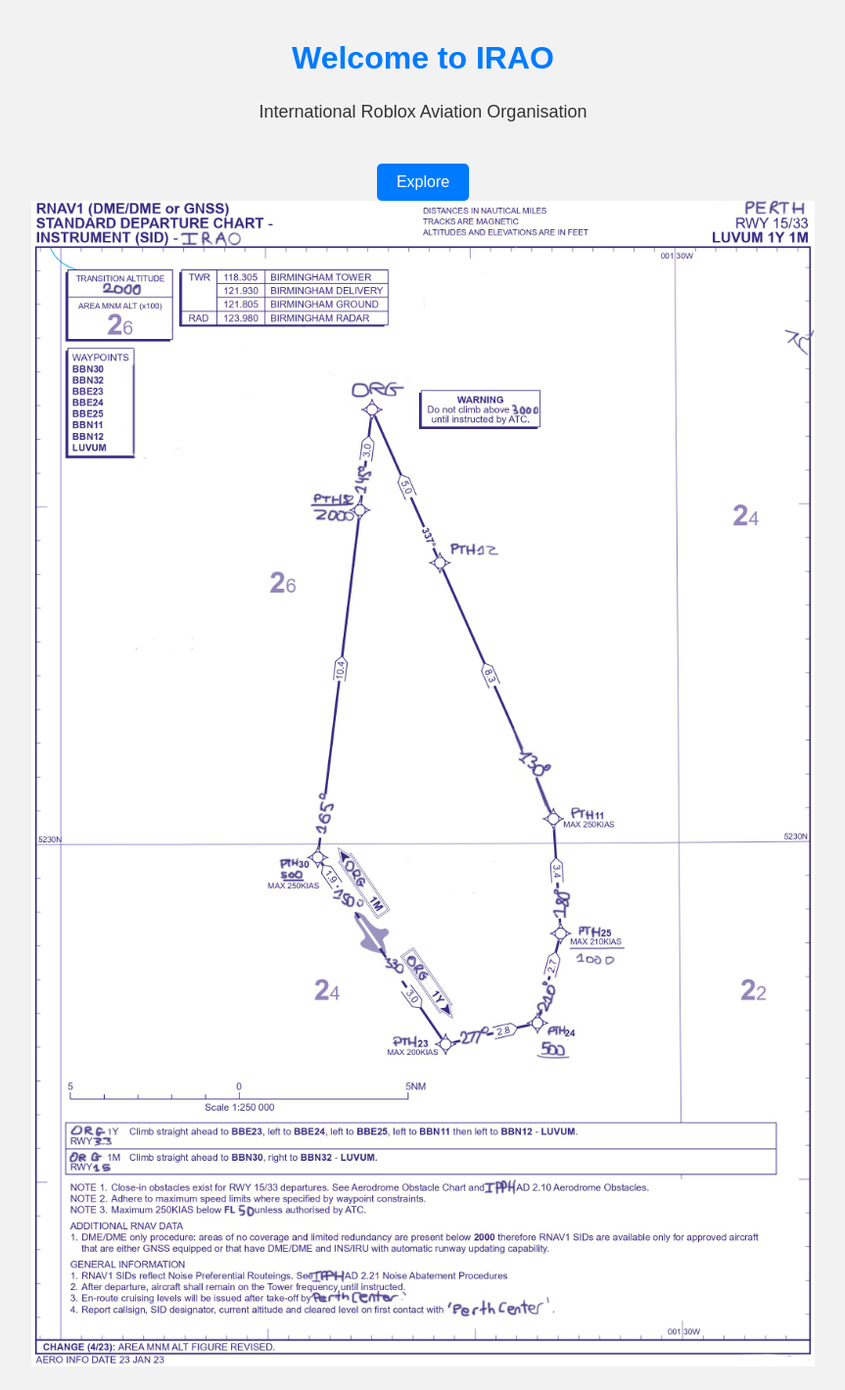
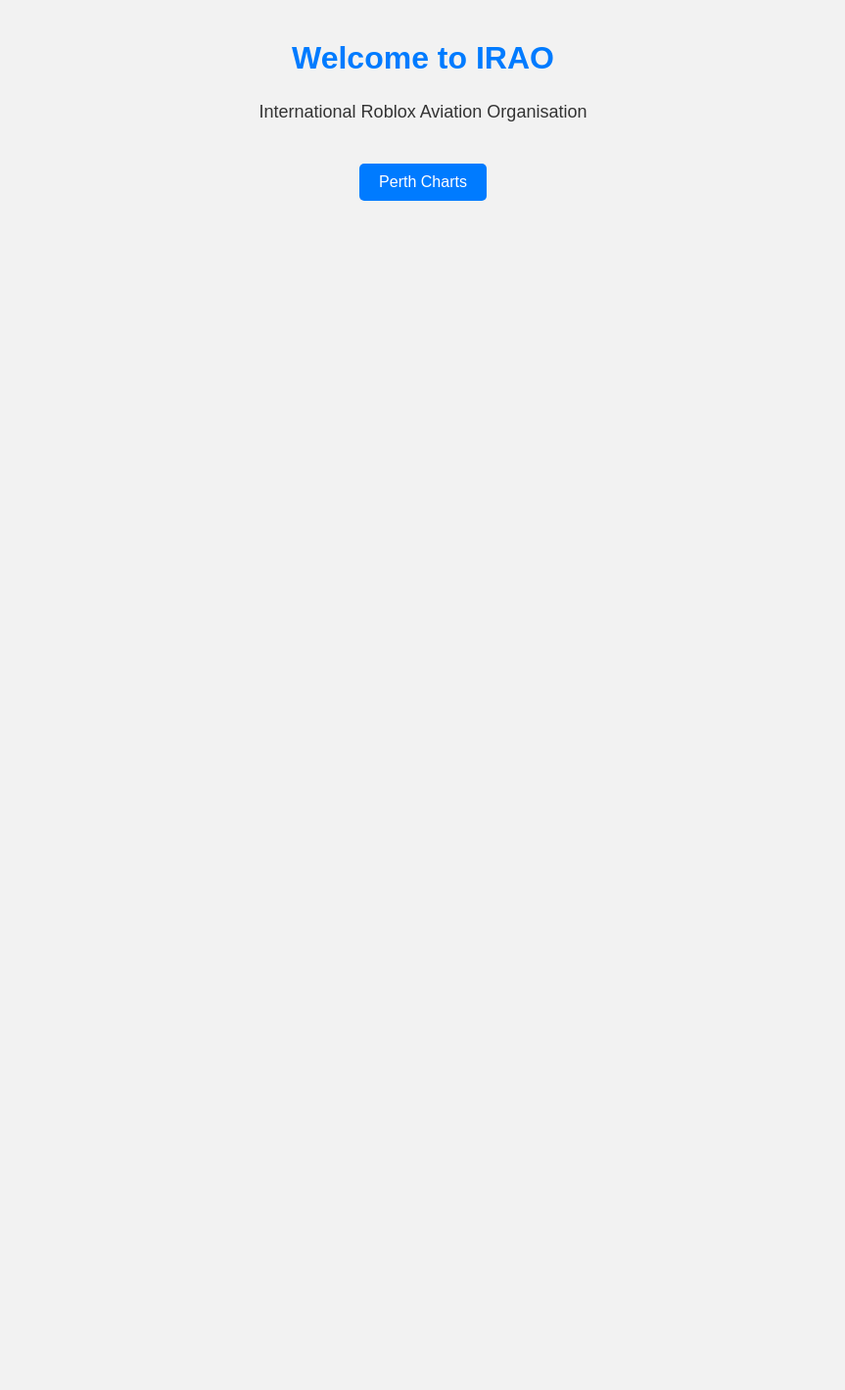
Before and after one commit to BedsAreDragons/IRAO, a Flask app: page / in a window 1280 px wide. Shown: the whole page at 98% size, without its empty margins (208-1071 px from the left). After the commit the page ends 205 px from the top, so only its background shows below. Run offline with Flask 3, Linux system fonts and the light colour scheme; some web fonts are replaced.

Commit message:
Update index.html

```diff
--- a/templates/index.html
+++ b/templates/index.html
@@ -48,9 +48,8 @@
     <div class="container">
         <h1>Welcome to IRAO</h1>
         <p>International Roblox Aviation Organisation</p>
-        <a href="#" class="btn">Explore</a>
+        <a href="#" class="btn">Perth Charts</a>
         <br>
-        <img src="https://githubraw.com/BedsAreDragons/IRAO/main/sids/342698.jpg" alt="Image" style="width:100%; height:100%;">
     </div>
 </body>
 </html>
```
